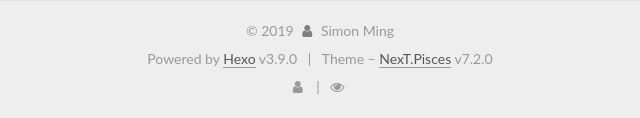
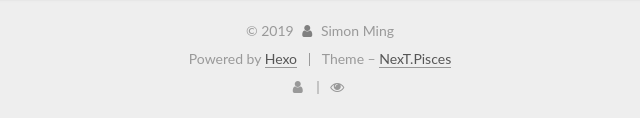
Before and after one commit to mingxing47/mingxing47.github.io, a plain HTML site: page 2018/09/02/howtothinklikeaprogrammer/index.html in a window 1280 px wide. Shown: the part 7935-8053 px from the top of the page, 450-1090 px from the left. Drawn offline with Linux system fonts and the light colour scheme; some packages are replaced by stand-ins of ours; a script that the page names is missing.

Commit message:
Site updated: 2019-07-25 22:27:37

```diff
--- a/2018/09/02/howtothinklikeaprogrammer/index.html
+++ b/2018/09/02/howtothinklikeaprogrammer/index.html
@@ -925,7 +925,7 @@
 </div>
 
 
-  <div class="powered-by">Powered by <a href="https://hexo.io" class="theme-link" rel="noopener" target="_blank">Hexo</a> v3.9.0</div>
+  <div class="powered-by">Powered by <a href="https://hexo.io" class="theme-link" rel="noopener" target="_blank">Hexo</a></div>
 
 
 
@@ -933,7 +933,7 @@
 
 
 
-  <div class="theme-info">Theme – <a href="https://theme-next.org" class="theme-link" rel="noopener" target="_blank">NexT.Pisces</a> v7.2.0</div>
+  <div class="theme-info">Theme – <a href="https://theme-next.org" class="theme-link" rel="noopener" target="_blank">NexT.Pisces</a></div>
 
 
 
```
Also changed, not shown: 2019/07/25/gorpc01/index.html (+2 -2 lines), about/index.html (+2 -2 lines), archives/2018/09/index.html (+2 -2 lines), archives/2018/index.html (+2 -2 lines), archives/2019/07/index.html (+2 -2 lines), archives/2019/index.html (+2 -2 lines), archives/index.html (+2 -2 lines), categories/go/index.html (+2 -2 lines), categories/index.html (+2 -2 lines), categories/translatePlan/index.html (+2 -2 lines), index.html (+2 -2 lines), tags/RPC/index.html (+2 -2 lines), tags/index.html (+2 -2 lines), tags/方法论/index.html (+2 -2 lines), 2 more files.
